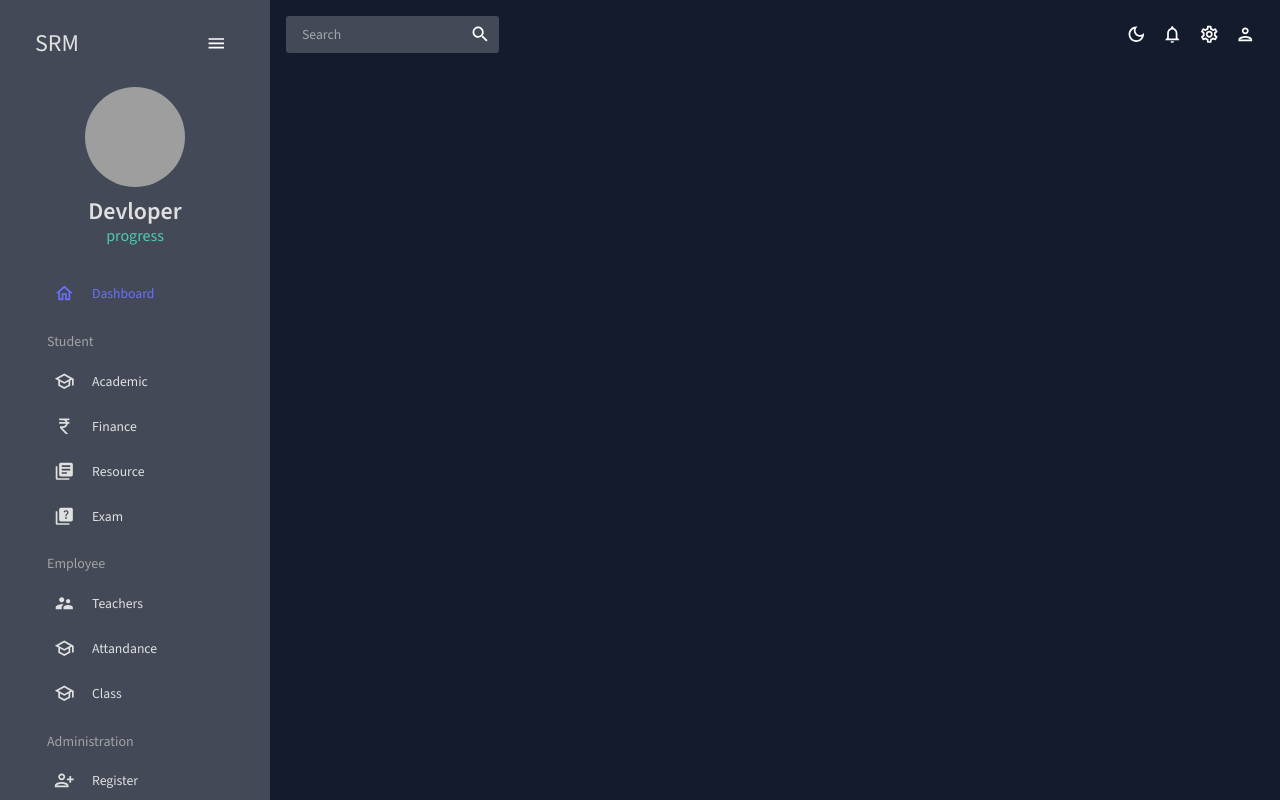
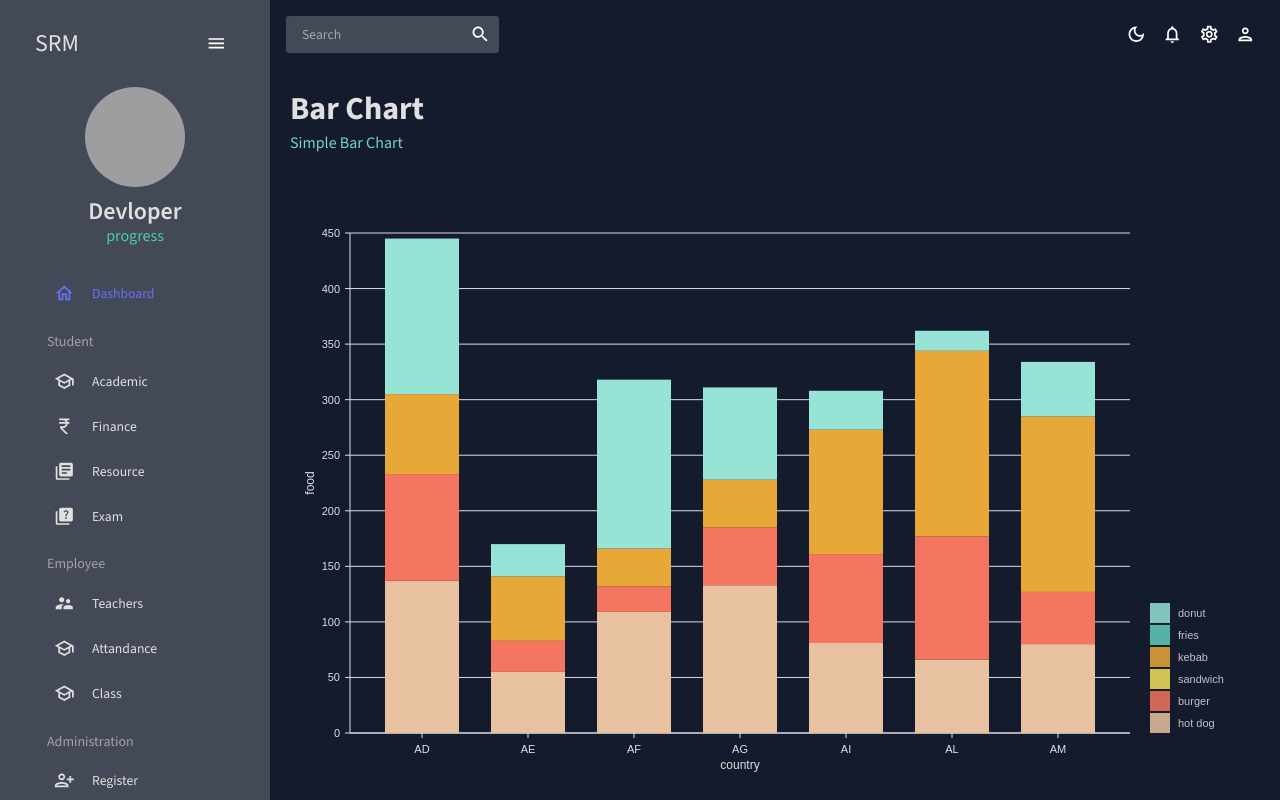
Before and after one commit to manish7479dlp/Dashboard, a React (Create React App) app: page /barchart in a window 1280 px wide. Built offline with nearby package versions, Linux system fonts and the light colour scheme; grey boxes are pictures that could not be loaded.

Commit message:
ui:create chart

```diff
--- a/package.json
+++ b/package.json
@@ -8,6 +8,8 @@
     "@mui/icons-material": "^5.14.18",
     "@mui/material": "^5.14.18",
     "@mui/x-data-grid": "^6.18.1",
+    "@nivo/bar": "^0.84.0",
+    "@nivo/pie": "^0.84.0",
     "@testing-library/jest-dom": "^5.17.0",
     "@testing-library/react": "^13.4.0",
     "@testing-library/user-event": "^13.5.0",
--- a/src/App.js
+++ b/src/App.js
@@ -11,6 +11,8 @@ import Academic from "./pages/student/Academic"
 import Finance from './pages/student/Finance'
 import Resource from './pages/student/Resource'
 import Register from './pages/register/Register'
+import Bar from './pages/Bar'
+import Pie from './pages/Pie'
 // import Test from './components/Test'
 
 const App = () => {
@@ -31,6 +33,9 @@ const App = () => {
                 <Route path="/finance" element={<Finance/>}/>
                 <Route path="/resource" element={<Resource/>}/>
                 <Route path="/register" element={<Register/>}/>
+                <Route path="/barchart" element={<Bar/>}/>
+                <Route path="/piechart" element={<Pie/>}/>
+
 
 
 
--- a/src/assets/data.js
+++ b/src/assets/data.js
@@ -5,6 +5,8 @@ import CurrencyRupeeIcon from '@mui/icons-material/CurrencyRupee';
 import LibraryBooksIcon from '@mui/icons-material/LibraryBooks';
 import SupervisorAccountIcon from '@mui/icons-material/SupervisorAccount';
 import PersonAddAltIcon from '@mui/icons-material/PersonAddAlt';
+import BarChartIcon from '@mui/icons-material/BarChart';
+import PieChartIcon from '@mui/icons-material/PieChart';
 export  const DATA = [
   {
     title: "Student",
@@ -59,14 +61,14 @@ export  const DATA = [
         icon: <PersonAddAltIcon />,
       },
       {
-        title: "Attandance",
-        to:"/attandance",
-        icon: <SchoolOutlinedIcon />,
+        title: "Bar Chart",
+        to:"/barchart",
+        icon: <BarChartIcon />,
       },
       {
-        title: "Class",
-        to:"/class",
-        icon: <SchoolOutlinedIcon />,
+        title: "Pie Chart",
+        to:"/piechart",
+        icon: <PieChartIcon />,
       },
     ],
   },
--- /dev/null
+++ b/src/components/BarChart.jsx
@@ -0,0 +1,131 @@
+import { useTheme } from "@mui/material";
+import { ResponsiveBar } from "@nivo/bar";
+import { tokens } from "../theme";
+import { mockBarData as data } from "../assets/TempData";
+
+const BarChart = ({ isDashboard = false }) => {
+  const theme = useTheme();
+  const colors = tokens(theme.palette.mode);
+
+  return (
+    <ResponsiveBar
+      data={data}
+      theme={{
+        // added
+        axis: {
+          domain: {
+            line: {
+              stroke: colors.grey[100],
+            },
+          },
+          legend: {
+            text: {
+              fill: colors.grey[100],
+            },
+          },
+          ticks: {
+            line: {
+              stroke: colors.grey[100],
+              strokeWidth: 1,
+            },
+            text: {
+              fill: colors.grey[100],
+            },
+          },
+        },
+        legends: {
+          text: {
+            fill: colors.grey[100],
+          },
+        },
+      }}
+      keys={["hot dog", "burger", "sandwich", "kebab", "fries", "donut"]}
+      indexBy="country"
+      margin={{ top: 50, right: 130, bottom: 50, left: 60 }}
+      padding={0.3}
+      valueScale={{ type: "linear" }}
+      indexScale={{ type: "band", round: true }}
+      colors={{ scheme: "nivo" }}
+      isInteractive={false}
+      defs={[
+        {
+          id: "dots",
+          type: "patternDots",
+          background: "inherit",
+          color: "#38bcb2",
+          size: 4,
+          padding: 1,
+          stagger: true,
+        },
+        {
+          id: "lines",
+          type: "patternLines",
+          background: "inherit",
+          color: "#eed312",
+          rotation: -45,
+          lineWidth: 6,
+          spacing: 10,
+        },
+      ]}
+      borderColor={{
+        from: "color",
+        modifiers: [["darker", "1.6"]],
+      }}
+      axisTop={null}
+      axisRight={null}
+      axisBottom={{
+        tickSize: 5,
+        tickPadding: 5,
+        tickRotation: 0,
+        legend: isDashboard ? undefined : "country", // changed
+        legendPosition: "middle",
+        legendOffset: 32,
+      }}
+      axisLeft={{
+        tickSize: 5,
+        tickPadding: 5,
+        tickRotation: 0,
+        legend: isDashboard ? undefined : "food", // changed
+        legendPosition: "middle",
+        legendOffset: -40,
+      }}
+      enableLabel={false}
+      labelSkipWidth={12}
+      labelSkipHeight={12}
+      labelTextColor={{
+        from: "color",
+        modifiers: [["darker", 1.6]],
+      }}
+      legends={[
+        {
+          dataFrom: "keys",
+          anchor: "bottom-right",
+          direction: "column",
+          justify: false,
+          translateX: 120,
+          translateY: 0,
+          itemsSpacing: 2,
+          itemWidth: 100,
+          itemHeight: 20,
+          itemDirection: "left-to-right",
+          itemOpacity: 0.85,
+          symbolSize: 20,
+          effects: [
+            {
+              on: "hover",
+              style: {
+                itemOpacity: 1,
+              },
+            },
+          ],
+        },
+      ]}
+      role="application"
+      barAriaLabel={function (e) {
+        return e.id + ": " + e.formattedValue + " in country: " + e.indexValue;
+      }}
+    />
+  );
+};
+
+export default BarChart;
--- /dev/null
+++ b/src/components/PieChart.jsx
@@ -0,0 +1,110 @@
+import { ResponsivePie } from "@nivo/pie";
+import { tokens } from "../theme";
+import { useTheme } from "@mui/material";
+import { mockPieData as data } from "../assets/TempData";
+
+const PieChart = () => {
+  const theme = useTheme();
+  const colors = tokens(theme.palette.mode);
+  return (
+    <ResponsivePie
+      data={data}
+      theme={{
+        axis: {
+          domain: {
+            line: {
+              stroke: colors.grey[100],
+            },
+          },
+          legend: {
+            text: {
+              fill: colors.grey[100],
+            },
+          },
+          ticks: {
+            line: {
+              stroke: colors.grey[100],
+              strokeWidth: 1,
+            },
+            text: {
+              fill: colors.grey[100],
+            },
+          },
+        },
+        legends: {
+          text: {
+            fill: colors.grey[100],
+          },
+        },
+      }}
+      margin={{ top: 40, right: 80, bottom: 80, left: 80 }}
+      innerRadius={0.5}
+      padAngle={0.7}
+      cornerRadius={3}
+      activeOuterRadiusOffset={8}
+      borderColor={{
+        from: "color",
+        modifiers: [["darker", 0.2]],
+      }}
+      arcLinkLabelsSkipAngle={10}
+      arcLinkLabelsTextColor={colors.grey[100]}
+      arcLinkLabelsThickness={2}
+      arcLinkLabelsColor={{ from: "color" }}
+      enableArcLabels={true}
+      arcLabelsRadiusOffset={0.4}
+      arcLabelsSkipAngle={7}
+      arcLabelsTextColor={{
+        from: "color",
+        modifiers: [["darker", 2]],
+      }}
+      isInteractive={false}
+      defs={[
+        {
+          id: "dots",
+          type: "patternDots",
+          background: "inherit",
+          color: "rgba(255, 255, 255, 0.3)",
+          size: 4,
+          padding: 1,
+          stagger: true,
+        },
+        {
+          id: "lines",
+          type: "patternLines",
+          background: "inherit",
+          color: "rgba(255, 255, 255, 0.3)",
+          rotation: -45,
+          lineWidth: 6,
+          spacing: 10,
+        },
+      ]}
+      legends={[
+        {
+          anchor: "bottom",
+          direction: "row",
+          justify: false,
+          translateX: 0,
+          translateY: 56,
+          itemsSpacing: 0,
+          itemWidth: 100,
+          itemHeight: 18,
+          itemTextColor: "#999",
+          itemDirection: "left-to-right",
+          itemOpacity: 1,
+          symbolSize: 18,
+          symbolShape: "circle",
+          effects: [
+            {
+              on: "hover",
+              style: {
+                itemTextColor: "#000",
+              },
+            },
+          ],
+        },
+      ]}
+    />
+  );
+};
+
+export default PieChart;
--- /dev/null
+++ b/src/pages/Bar.jsx
@@ -0,0 +1,16 @@
+import { Box } from "@mui/material";
+import Header from "../components/Header";
+import BarChart from "../components/BarChart";
+
+const Bar = () => {
+  return (
+    <Box m="20px">
+      <Header title="Bar Chart" subtitle="Simple Bar Chart" />
+      <Box height="75vh">
+        <BarChart />
+      </Box>
+    </Box>
+  );
+};
+
+export default Bar;
--- /dev/null
+++ b/src/pages/Pie.jsx
@@ -0,0 +1,16 @@
+import { Box } from "@mui/material";
+import Header from "../components/Header";
+import PieChart from "../components/PieChart";
+
+const Pie = () => {
+  return (
+    <Box m="20px">
+      <Header title="Pie Chart" subtitle="Simple Pie Chart" />
+      <Box height="75vh">
+        <PieChart />
+      </Box>
+    </Box>
+  );
+};
+
+export default Pie;
```
Also changed, not shown: 1 other file (tests, documents, lock files or other folders).
